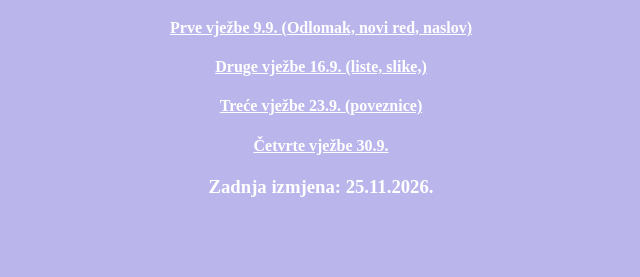
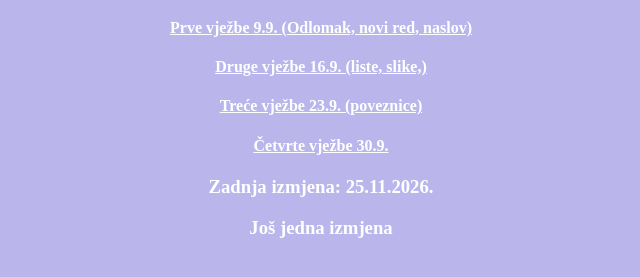
Before and after one commit to bornakrivsky-blip/sjwip, a plain HTML site: page index.html in a window 1280 px wide. Shown: the part 61-338 px from the top of the page, without its empty margins (319-959 px from the left). Drawn offline with Linux system fonts and the light colour scheme; a web font is replaced by a local one.

Commit message:
Dodan je datum zadnje izmjene

```diff
--- a/index.html
+++ b/index.html
@@ -15,6 +15,7 @@
     <h4><a href="vjezba_4_tablice.html"> Četvrte vježbe 30.9. </a></h4>
 
     <h3>Zadnja izmjena: 25.11.2026.</h3>
+    <h3>Još jedna izmjena</h3>
 
 
 
```
